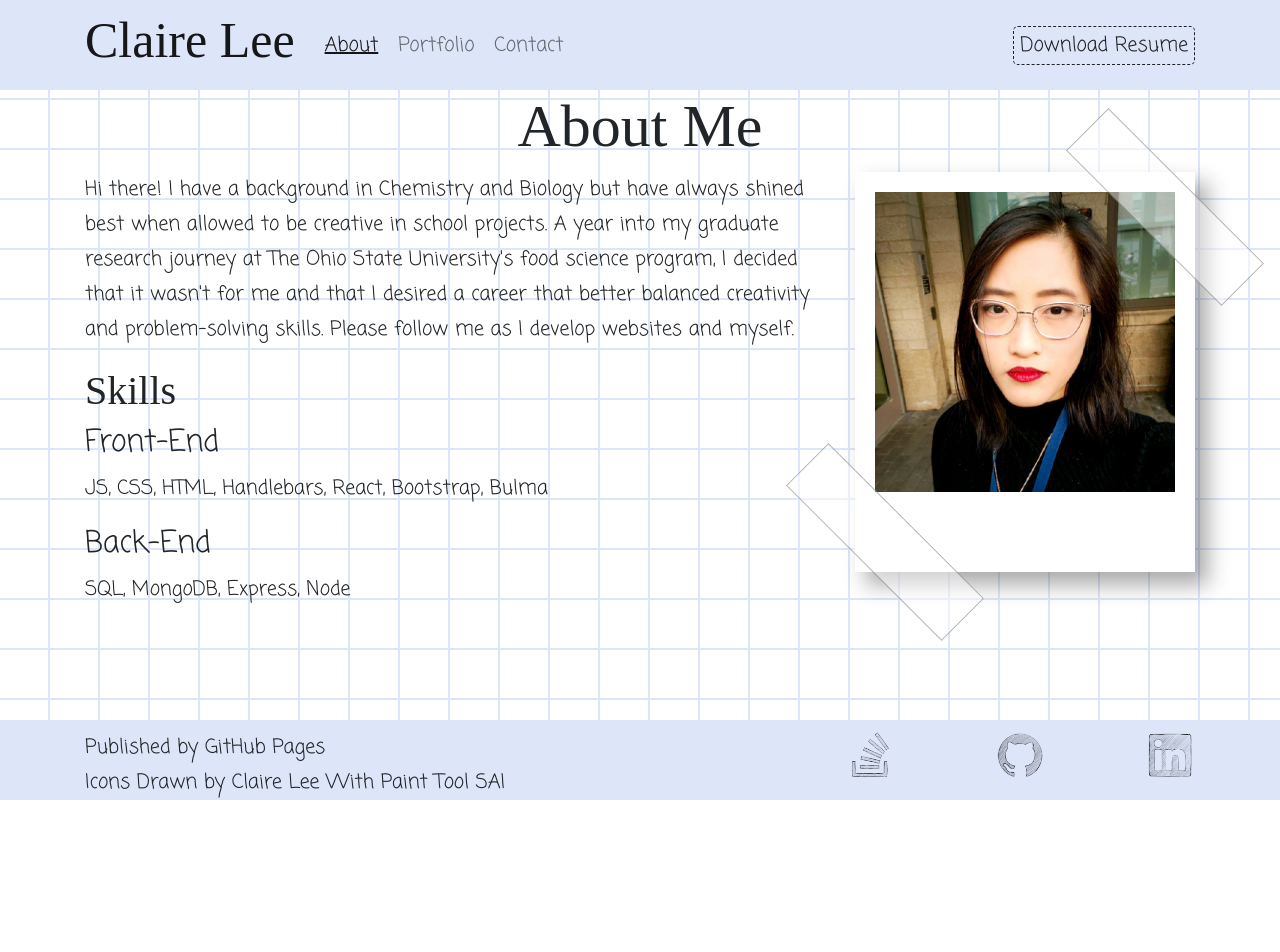
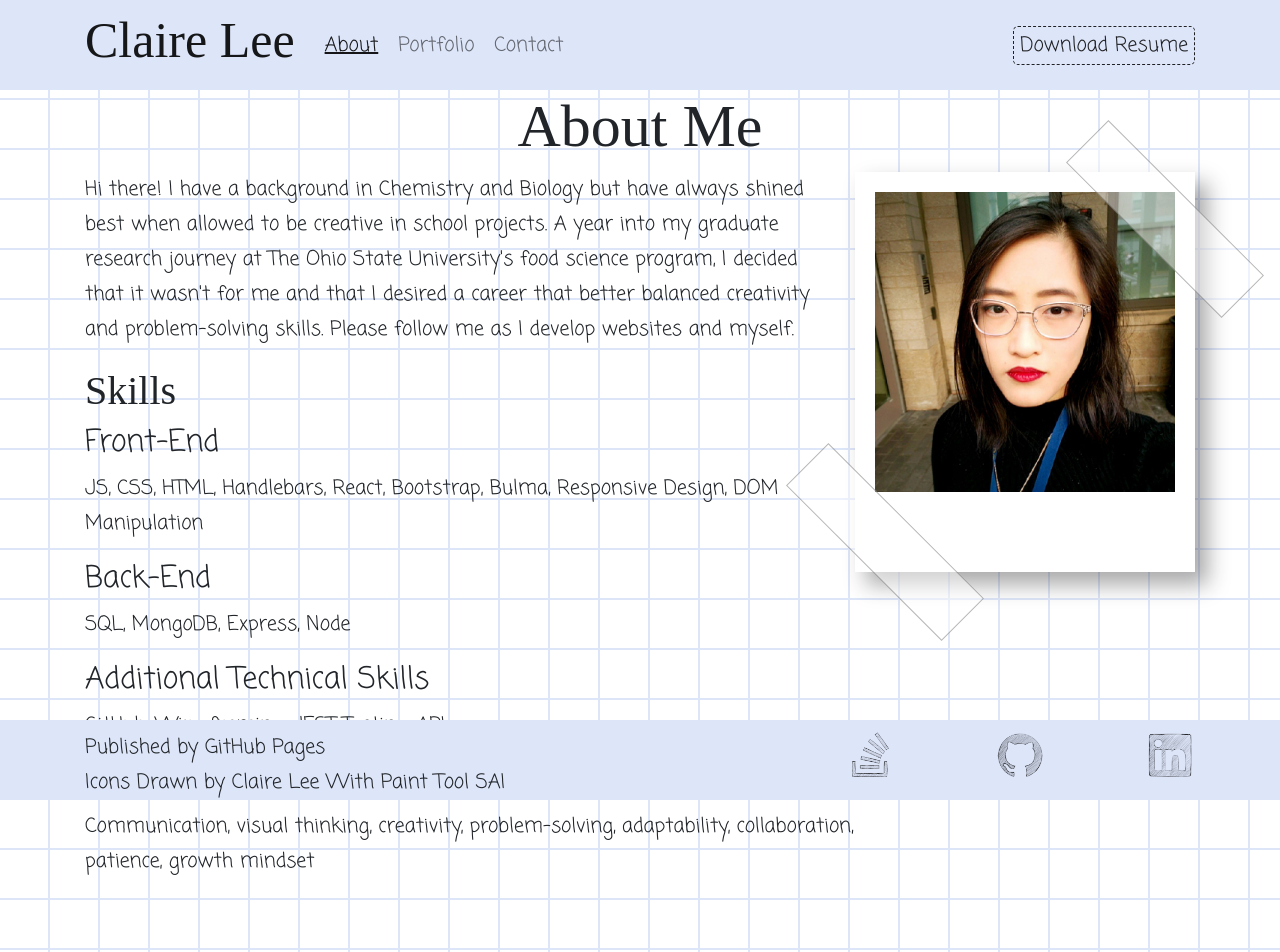
Before and after one commit to leeclaire156/Portfolio-V2, a React (Create React App) app: page / in a window 1280 px wide. Shown: the top 952 px of the page. Before the commit the page ends 800 px from the top, so only its background shows below. Built offline with nearby package versions, Linux system fonts and the light colour scheme; a web font is replaced by a local one.

Commit message:
Adds more skills to About Me page, adjusts tape

```diff
--- a/src/components/pages/About.js
+++ b/src/components/pages/About.js
@@ -18,13 +18,25 @@ export default function About() {
           <div>
             <h4>Front-End</h4>
             <p>
-              JS, CSS, HTML, Handlebars, React, Bootstrap, Bulma
+              JS, CSS, HTML, Handlebars, React, Bootstrap, Bulma, Responsive Design, DOM Manipulation
             </p>
           </div>
           <div>
             <h4>Back-End</h4>
             <p>
               SQL, MongoDB, Express, Node
+            </p>
+          </div>
+          <div>
+            <h4>Additional Technical Skills</h4>
+            <p>
+              GitHub, Wire-framing, JEST Testing, API
+            </p>
+          </div>
+          <div>
+            <h4>Soft Skills</h4>
+            <p>
+              Communication, visual thinking, creativity, problem-solving, adaptability, collaboration, patience, growth mindset
             </p>
           </div>
         </div>
--- a/src/styles/about.css
+++ b/src/styles/about.css
@@ -80,7 +80,7 @@
     }
 
     .tape1 {
-        bottom: 14rem;
+        bottom: 25rem;
         left: 14rem;
     }
 
@@ -92,14 +92,14 @@
 
 @media screen and (max-width: 1400px) {
     .tape1 {
-        bottom: 15.5rem;
+        bottom: 28.5rem;
         left: 14rem;
     }
 }
 
 @media screen and (max-width: 1200px) {
     .tape1 {
-        bottom: 19rem;
+        bottom: 31.5rem;
         left: 14rem;
     }
 }
```
